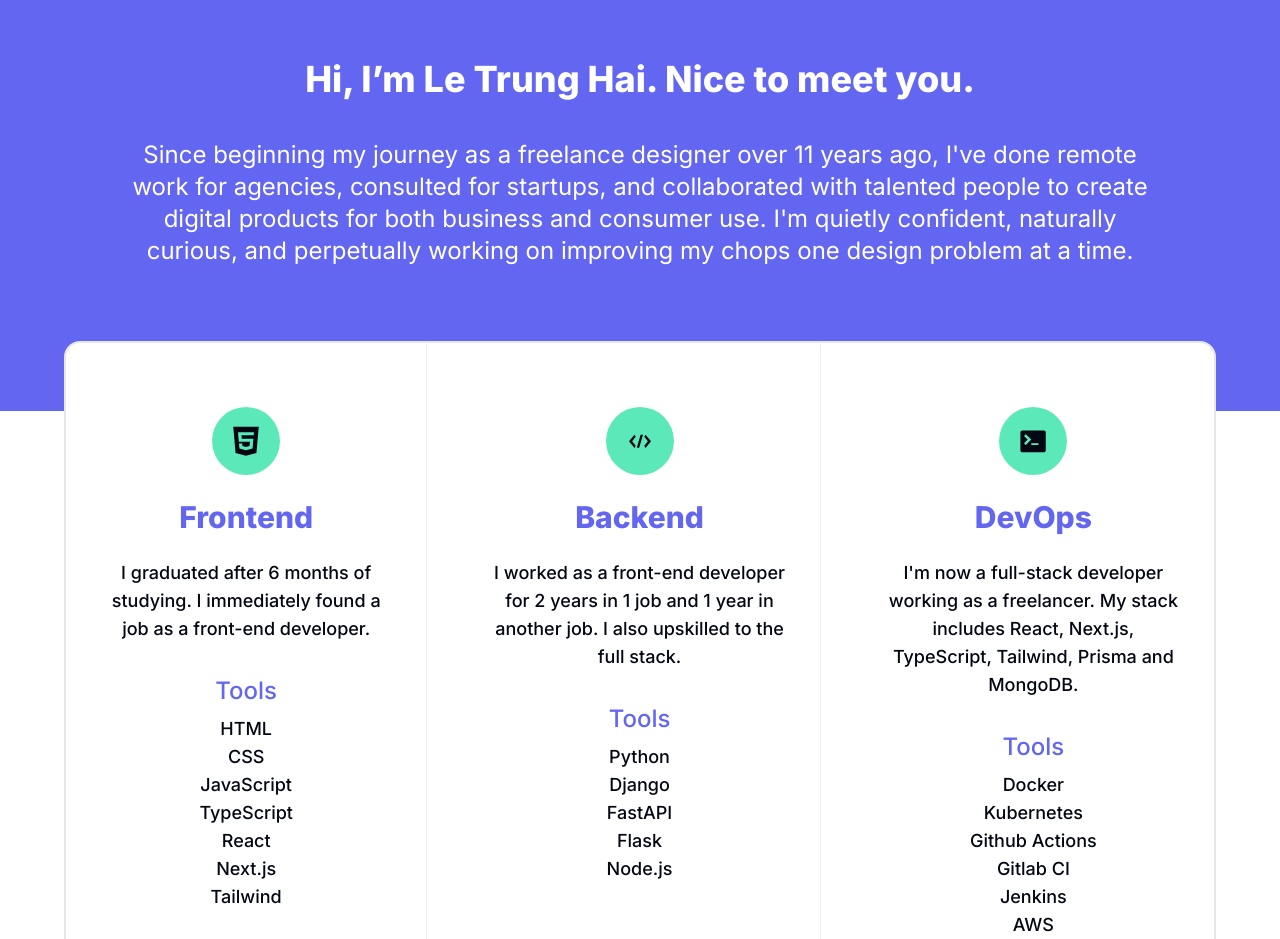
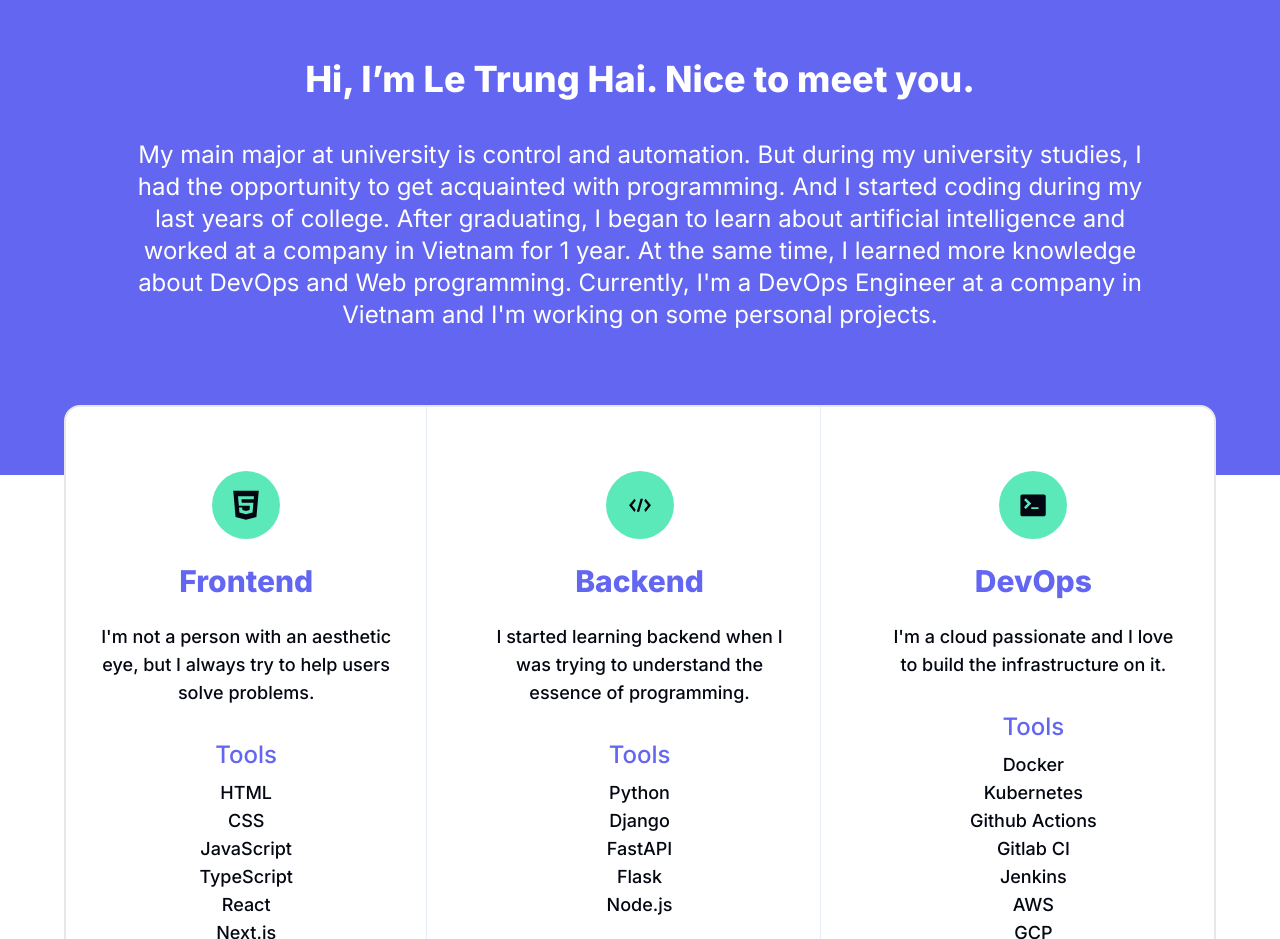
Before and after one commit to haimatrix99/portfolio, a Next.js app: page / in a window 1280 px wide. Shown: the part 1140-2079 px from the top of the page. Built offline with nearby package versions, Linux system fonts and the light colour scheme.

Commit message:
Update fortfolio 22112023

```diff
--- a/components/about.tsx
+++ b/components/about.tsx
@@ -30,7 +30,7 @@ export default function About() {
       />
       <Image
         src={devices}
-        alt="Avatar"
+        alt="Devices"
         width="1024"
         height="1024"
         quality="95"
--- a/components/info.tsx
+++ b/components/info.tsx
@@ -15,12 +15,14 @@ export default function Info() {
           Hi, I’m Le Trung Hai. Nice to meet you.
         </h1>
         <p className="text-white text-2xl leading-8">
-          Since beginning my journey as a freelance designer over 11 years ago,
-          I've done remote work for agencies, consulted for startups, and
-          collaborated with talented people to create digital products for both
-          business and consumer use. I'm quietly confident, naturally curious,
-          and perpetually working on improving my chops one design problem at a
-          time.
+          My main major at university is control and automation. But during my
+          university studies, I had the opportunity to get acquainted with
+          programming. And I started coding during my last years of college.
+          After graduating, I began to learn about artificial intelligence and
+          worked at a company in Vietnam for 1 year. At the same time, I learned
+          more knowledge about DevOps and Web programming. Currently, I'm a
+          DevOps Engineer at a company in Vietnam and I'm working on some
+          personal projects.
         </p>
       </div>
     </motion.div>
--- a/lib/data.ts
+++ b/lib/data.ts
@@ -7,7 +7,7 @@ export const skillsData = [
   {
     title: "Frontend",
     description:
-      "I graduated after 6 months of studying. I immediately found a job as a front-end developer.",
+      "I'm not a person with an aesthetic eye, but I always try to help users solve problems.",
     icon: React.createElement(DiHtml5),
     tools: [
       "HTML",
@@ -22,14 +22,14 @@ export const skillsData = [
   {
     title: "Backend",
     description:
-      "I worked as a front-end developer for 2 years in 1 job and 1 year in another job. I also upskilled to the full stack.",
+      "I started learning backend when I was trying to understand the essence of programming.",
     icon: React.createElement(DiCode),
     tools: ["Python", "Django", "FastAPI", "Flask", "Node.js"],
   },
   {
     title: "DevOps",
     description:
-      "I'm now a full-stack developer working as a freelancer. My stack includes React, Next.js, TypeScript, Tailwind, Prisma and MongoDB.",
+      "I'm a cloud passionate and I love to build the infrastructure on it.",
     icon: React.createElement(DiTerminal),
     tools: [
       "Docker",
```
